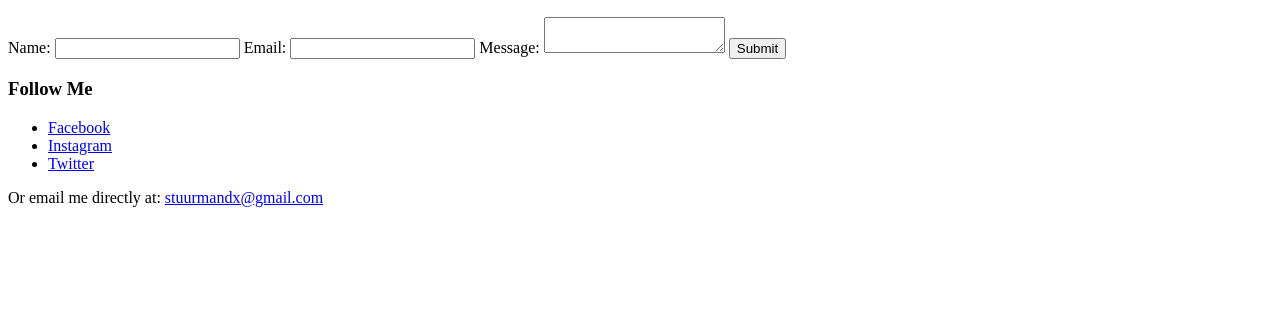
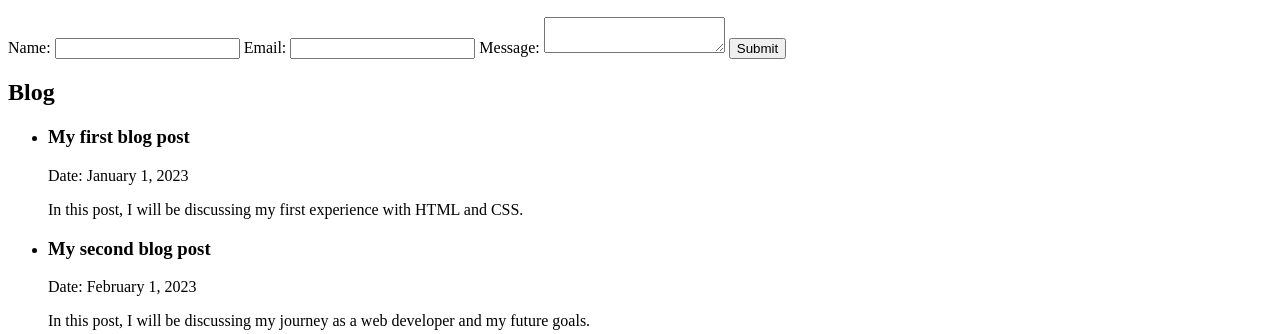
Before and after one commit to StuurmanX/Ideal-Website, a plain HTML site: page index.html in a window 1280 px wide. Shown: the part 622-956 px from the top of the page. Before the commit the page ends 845 px from the top, so only its background shows below. Drawn offline with Linux system fonts and the light colour scheme.

Commit message:
Update index.html

```diff
--- a/index.html
+++ b/index.html
@@ -60,6 +60,23 @@
                 <input type="submit" value="Submit">
             </form>
 
+            <h2>Blog</h2>
+<div id="blog">
+  <ul>
+    <li>
+      <h3>My first blog post</h3>
+      <p>Date: January 1, 2023</p>
+      <p>In this post, I will be discussing my first experience with HTML and CSS.</p>
+    </li>
+    <li>
+      <h3>My second blog post</h3>
+      <p>Date: February 1, 2023</p>
+      <p>In this post, I will be discussing my journey as a web developer and my future goals.</p>
+    </li>
+  </ul>
+</div>
+
+
             <h3>Follow Me</h3>
             <ul id="social">
                 <li><a href="https://www.facebook.com">Facebook</a></li>
```
